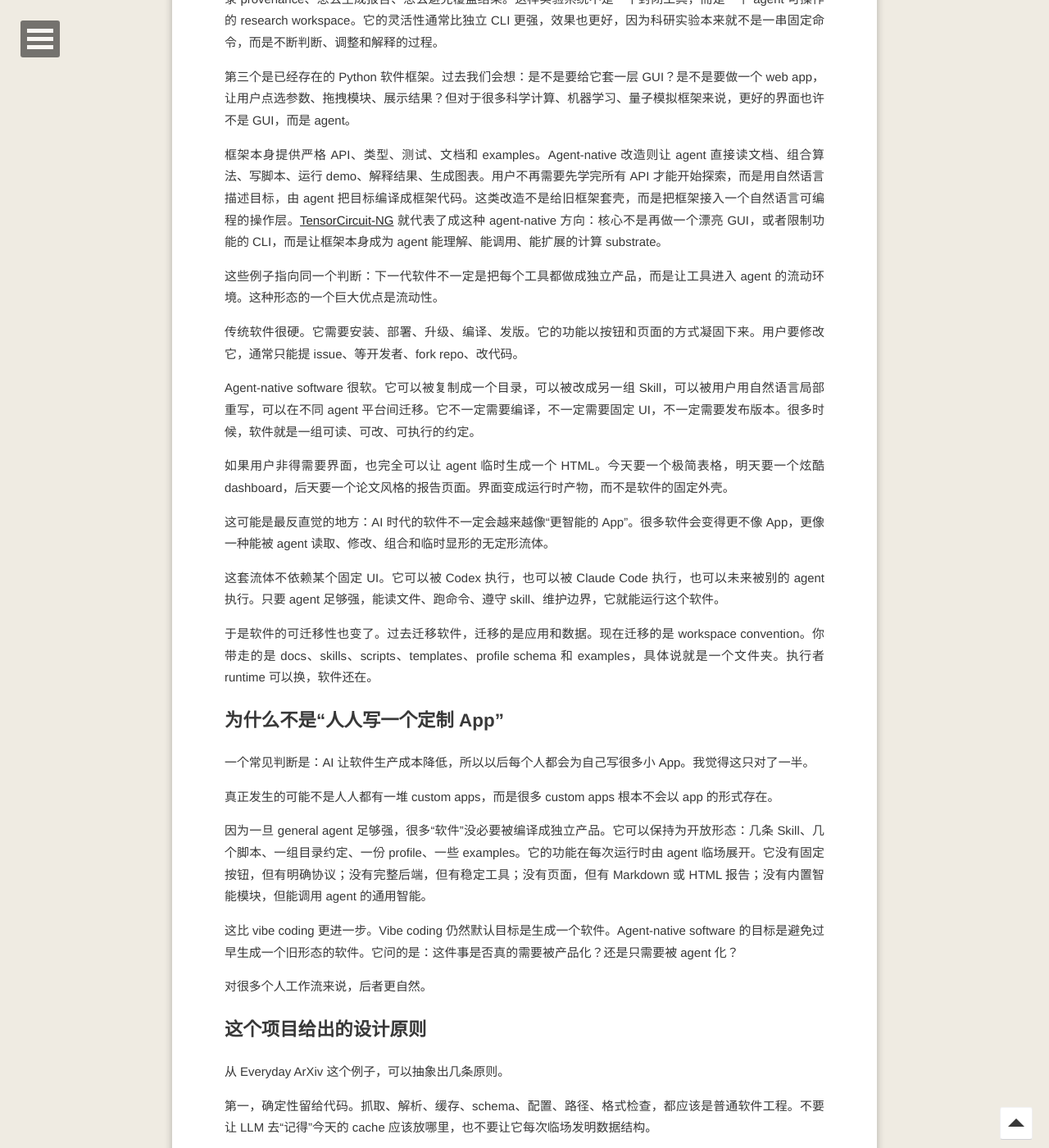
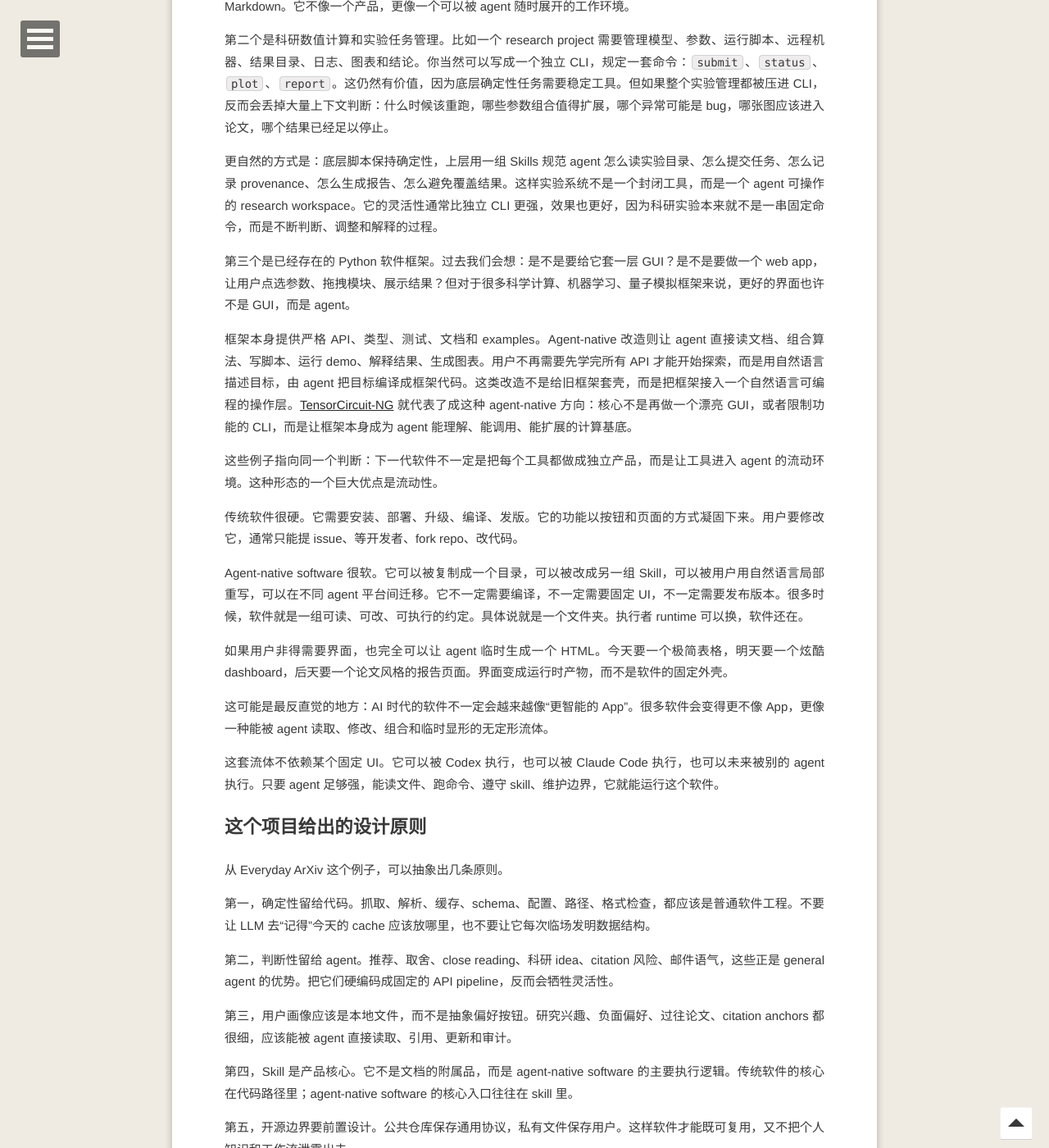
Before and after one commit to refraction-ray/refraction-ray.github.io, a Jekyll site: the page built from _posts/2026-05-21-下一代软件：从AI生成到Agent共生.md, in a window 1280 px wide and 1400 px high, scrolled down 5877 px. Shown: the whole window at 82% size. Built offline with Jekyll 4.4.1, drawn with Linux system fonts in a browser that asks for light colours; comment, search, counter and statistics services are not loaded; some of the changed text lies outside the part shown.

Commit message:
slightly refactor the latest blog

```diff
--- a/_posts/2026-05-21-下一代软件：从AI生成到Agent共生.md
+++ b/_posts/2026-05-21-下一代软件：从AI生成到Agent共生.md
@@ -118,8 +126,6 @@
 
 文件系统就是状态。Markdown 就是界面。JSONL 就是数据库。Skill 就是产品逻辑。Python CLI 是可复现工具。Agent 是交互层、推理层和 glue code。用户不需要一个完整 App，只需要一个可以被 agent 理解和操作的工作空间。
 
-这不意味着工程质量不重要。相反，工程边界更重要了。确定性任务必须落在代码里，隐私边界必须被 `.gitignore` 和文件命名规则保护，缓存格式必须稳定，profile 更新必须可追踪，报告必须能复查。只是我们不再假设所有软件价值都要封装进一个固定 UI。
-
 ## LLM OS 不是一个比喻
 
 这也解释了为什么 software within AI agents 和 LLM OS 说法会共振。
@@ -150,33 +156,19 @@
 
 第三个是已经存在的 Python 软件框架。过去我们会想：是不是要给它套一层 GUI？是不是要做一个 web app，让用户点选参数、拖拽模块、展示结果？但对于很多科学计算、机器学习、量子模拟框架来说，更好的界面也许不是 GUI，而是 agent。
 
-框架本身提供严格 API、类型、测试、文档和 examples。Agent-native 改造则让 agent 直接读文档、组合算法、写脚本、运行 demo、解释结果、生成图表。用户不再需要先学完所有 API 才能开始探索，而是用自然语言描述目标，由 agent 把目标编译成框架代码。这类改造不是给旧框架套壳，而是把框架接入一个自然语言可编程的操作层。[TensorCircuit-NG](https://github.com/tensorcircuit/tensorcircuit-ng) 就代表了成这种 agent-native 方向：核心不是再做一个漂亮 GUI，或者限制功能的 CLI，而是让框架本身成为 agent 能理解、能调用、能扩展的计算 substrate。
+框架本身提供严格 API、类型、测试、文档和 examples。Agent-native 改造则让 agent 直接读文档、组合算法、写脚本、运行 demo、解释结果、生成图表。用户不再需要先学完所有 API 才能开始探索，而是用自然语言描述目标，由 agent 把目标编译成框架代码。这类改造不是给旧框架套壳，而是把框架接入一个自然语言可编程的操作层。[TensorCircuit-NG](https://github.com/tensorcircuit/tensorcircuit-ng) 就代表了成这种 agent-native 方向：核心不是再做一个漂亮 GUI，或者限制功能的 CLI，而是让框架本身成为 agent 能理解、能调用、能扩展的计算基底。
 
 这些例子指向同一个判断：下一代软件不一定是把每个工具都做成独立产品，而是让工具进入 agent 的流动环境。这种形态的一个巨大优点是流动性。
 
 传统软件很硬。它需要安装、部署、升级、编译、发版。它的功能以按钮和页面的方式凝固下来。用户要修改它，通常只能提 issue、等开发者、fork repo、改代码。
 
-Agent-native software 很软。它可以被复制成一个目录，可以被改成另一组 Skill，可以被用户用自然语言局部重写，可以在不同 agent 平台间迁移。它不一定需要编译，不一定需要固定 UI，不一定需要发布版本。很多时候，软件就是一组可读、可改、可执行的约定。
+Agent-native software 很软。它可以被复制成一个目录，可以被改成另一组 Skill，可以被用户用自然语言局部重写，可以在不同 agent 平台间迁移。它不一定需要编译，不一定需要固定 UI，不一定需要发布版本。很多时候，软件就是一组可读、可改、可执行的约定。具体说就是一个文件夹。执行者 runtime 可以换，软件还在。
 
 如果用户非得需要界面，也完全可以让 agent 临时生成一个 HTML。今天要一个极简表格，明天要一个炫酷 dashboard，后天要一个论文风格的报告页面。界面变成运行时产物，而不是软件的固定外壳。
 
 这可能是最反直觉的地方：AI 时代的软件不一定会越来越像“更智能的 App”。很多软件会变得更不像 App，更像一种能被 agent 读取、修改、组合和临时显形的无定形流体。
 
 这套流体不依赖某个固定 UI。它可以被 Codex 执行，也可以被 Claude Code 执行，也可以未来被别的 agent 执行。只要 agent 足够强，能读文件、跑命令、遵守 skill、维护边界，它就能运行这个软件。
-
-于是软件的可迁移性也变了。过去迁移软件，迁移的是应用和数据。现在迁移的是 workspace convention。你带走的是 docs、skills、scripts、templates、profile schema 和 examples，具体说就是一个文件夹。执行者 runtime 可以换，软件还在。
-
-## 为什么不是“人人写一个定制 App”
-
-一个常见判断是：AI 让软件生产成本降低，所以以后每个人都会为自己写很多小 App。我觉得这只对了一半。
-
-真正发生的可能不是人人都有一堆 custom apps，而是很多 custom apps 根本不会以 app 的形式存在。
-
-因为一旦 general agent 足够强，很多“软件”没必要被编译成独立产品。它可以保持为开放形态：几条 Skill、几个脚本、一组目录约定、一份 profile、一些 examples。它的功能在每次运行时由 agent 临场展开。它没有固定按钮，但有明确协议；没有完整后端，但有稳定工具；没有页面，但有 Markdown 或 HTML 报告；没有内置智能模块，但能调用 agent 的通用智能。
-
-这比 vibe coding 更进一步。Vibe coding 仍然默认目标是生成一个软件。Agent-native software 的目标是避免过早生成一个旧形态的软件。它问的是：这件事是否真的需要被产品化？还是只需要被 agent 化？
-
-对很多个人工作流来说，后者更自然。
 
 ## 这个项目给出的设计原则
 
```
Also changed, not shown: other parts of _posts/2026-05-21-下一代软件：从AI生成到Agent共生.md (+8 -0 lines).
